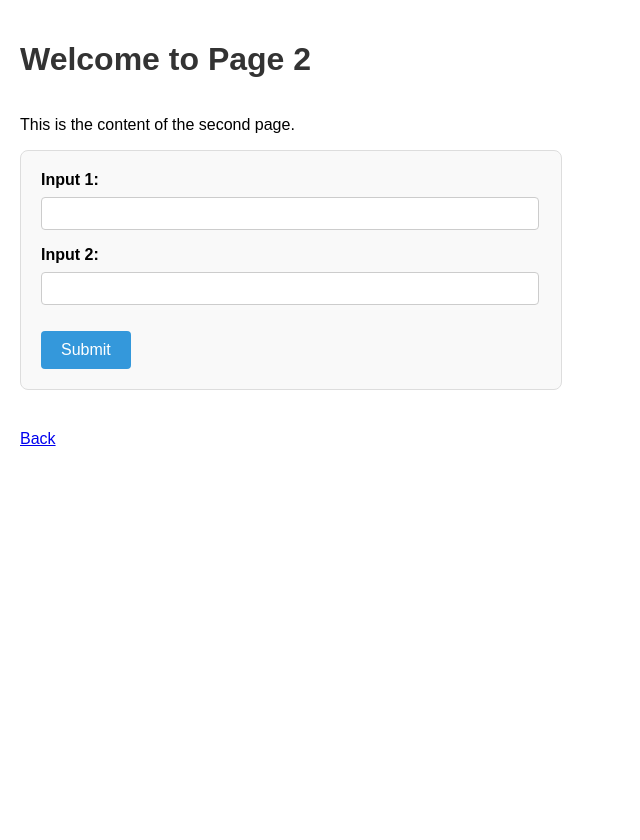
After one commit to Sujith1545/flask-compare, a Flask app: page /page2 in a window 1280 px wide. The commit adds this page. Shown: the whole page, without its empty margins (0-640 px from the left). Run offline with Flask 3, Linux system fonts and the light colour scheme.

Commit message:
added page 2

```diff
--- a/run.py
+++ b/run.py
@@ -1,7 +1,7 @@
 from flask import Flask, request, jsonify, send_file, render_template
 import pandas as pd
-import io
 from compare_pandasV2 import pandas_compare, compare_headers
+from page2 import process_page2
 
 app = Flask(__name__)
 
@@ -12,6 +12,16 @@ headers = []
 @app.route('/')
 def index():
     return render_template('index.html')
+
+@app.route('/page2')
+def page2():
+    return render_template('page2.html')
+
+@app.route('/submit_page2', methods=['POST'])
+def submit_text():
+    message, status_code = process_page2(request)
+    return jsonify({'message': message}), status_code
+
 
 @app.route('/upload', methods=['POST'])
 def upload_file():
@@ -115,5 +125,6 @@ def process_files():
         mimetype='application/vnd.openxmlformats-officedocument.spreadsheetml.sheet'
     )
 
+
 if __name__ == '__main__':
     app.run(debug=True)
--- /dev/null
+++ b/static/page2.js
@@ -0,0 +1,26 @@
+document.addEventListener("DOMContentLoaded", function () {
+  const form = document.getElementById("text-input-form");
+  const feedback = document.getElementById("feedback");
+  const loader = document.getElementById("loader");
+
+  form.addEventListener("submit", function (event) {
+    event.preventDefault(); // Prevent default form submission
+
+    const formData = new FormData(form);
+    loader.style.display = "block"; // Show loader
+
+    fetch("/submit_page2", {
+      method: "POST",
+      body: formData,
+    })
+      .then((response) => response.json())
+      .then((data) => {
+        loader.style.display = "none"; // Hide loader
+        feedback.textContent = data.message; // Display feedback message
+      })
+      .catch((error) => {
+        loader.style.display = "none"; // Hide loader
+        feedback.textContent = "An error occurred: " + error.message;
+      });
+  });
+});
--- a/templates/index.html
+++ b/templates/index.html
@@ -10,6 +10,7 @@
     />
   </head>
   <body>
+    <a href="{{ url_for('page2') }}" id="link-to-page2">Go to Page 2</a>
     <h1>File Upload and Processing</h1>
 
     <form id="upload-form" enctype="multipart/form-data">
--- /dev/null
+++ b/templates/page2.html
@@ -0,0 +1,97 @@
+<!DOCTYPE html>
+<html lang="en">
+  <head>
+    <meta charset="UTF-8" />
+    <meta name="viewport" content="width=device-width, initial-scale=1.0" />
+    <title>Page 2</title>
+    <link
+      rel="stylesheet"
+      href="{{ url_for('static', filename='style.css') }}"
+    />
+    <script src="{{ url_for('static', filename='page2.js') }}" defer></script>
+
+    <style>
+      /* General form styles */
+      form {
+        max-width: 500px; /* Set a maximum width for the form */
+
+        padding: 20px; /* Add padding around the form */
+        border: 1px solid #ddd; /* Add a border around the form */
+        border-radius: 8px; /* Round the corners of the border */
+        background-color: #f9f9f9; /* Light grey background color */
+      }
+
+      label {
+        display: block; /* Display labels as block elements */
+        margin-bottom: 8px; /* Space below labels */
+        font-weight: bold; /* Make labels bold */
+      }
+
+      input[type="text"] {
+        width: calc(100% - 20px); /* Full width minus padding */
+        padding: 8px; /* Padding inside text input */
+        margin-bottom: 16px; /* Space below text inputs */
+        border: 1px solid #ccc; /* Light border for text input */
+        border-radius: 4px; /* Round corners of text input */
+      }
+
+      input[type="submit"] {
+        background-color: #3498db; /* Blue background color */
+        color: white; /* White text color */
+        padding: 10px 20px; /* Padding around the button text */
+        border: none; /* Remove default border */
+        border-radius: 4px; /* Round corners of the button */
+        cursor: pointer; /* Change cursor to pointer on hover */
+        font-size: 16px; /* Increase font size */
+      }
+
+      input[type="submit"]:hover {
+        background-color: #2980b9; /* Darker blue on hover */
+      }
+
+      /* Loader styles */
+      .loader {
+        border: 16px solid #f3f3f3; /* Light grey */
+        border-top: 16px solid #3498db; /* Blue */
+        border-radius: 50%;
+        width: 120px;
+        height: 120px;
+        animation: spin 2s linear infinite;
+        margin: 20px auto; /* Center the loader */
+      }
+
+      @keyframes spin {
+        0% {
+          transform: rotate(0deg);
+        }
+        100% {
+          transform: rotate(360deg);
+        }
+      }
+    </style>
+  </head>
+  <body>
+    <h1>Welcome to Page 2</h1>
+
+    <!-- Content of Page 2 -->
+    <p>This is the content of the second page.</p>
+
+    <!-- Text input form -->
+    <form id="text-input-form">
+      <label for="input1">Input 1:</label>
+      <input type="text" id="input1" name="input1" />
+      <br />
+      <label for="input2">Input 2:</label>
+      <input type="text" id="input2" name="input2" />
+      <br />
+      <input type="submit" value="Submit" />
+    </form>
+
+    <!-- Feedback and loader -->
+    <div id="feedback" style="margin-top: 20px"></div>
+    <div id="loader" class="loader" style="display: none"></div>
+
+    <!-- Link back to the original page -->
+    <a href="{{ url_for('index') }}">Back</a>
+  </body>
+</html>
```
Also changed, not shown: page2.py (added, +11 -0 lines).
